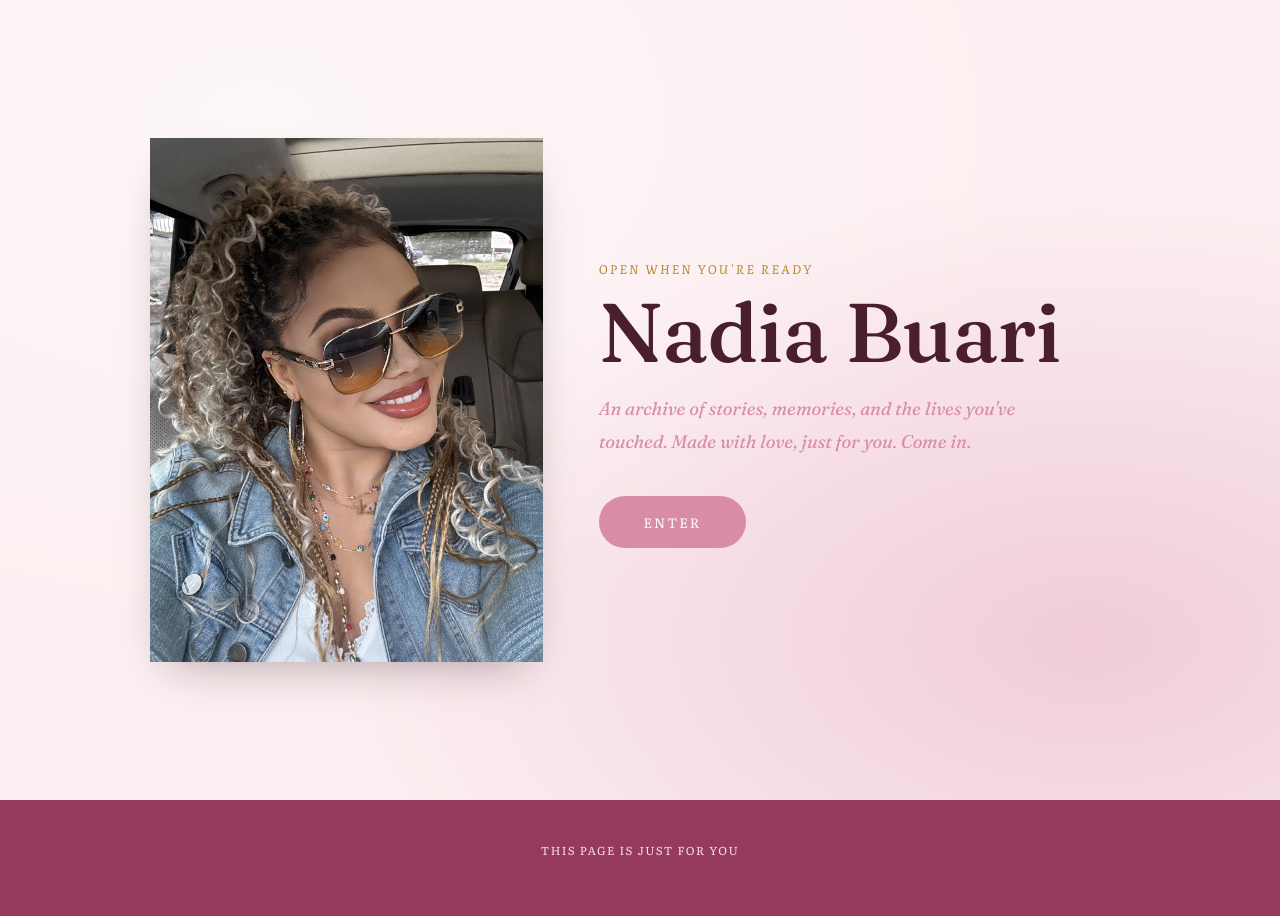
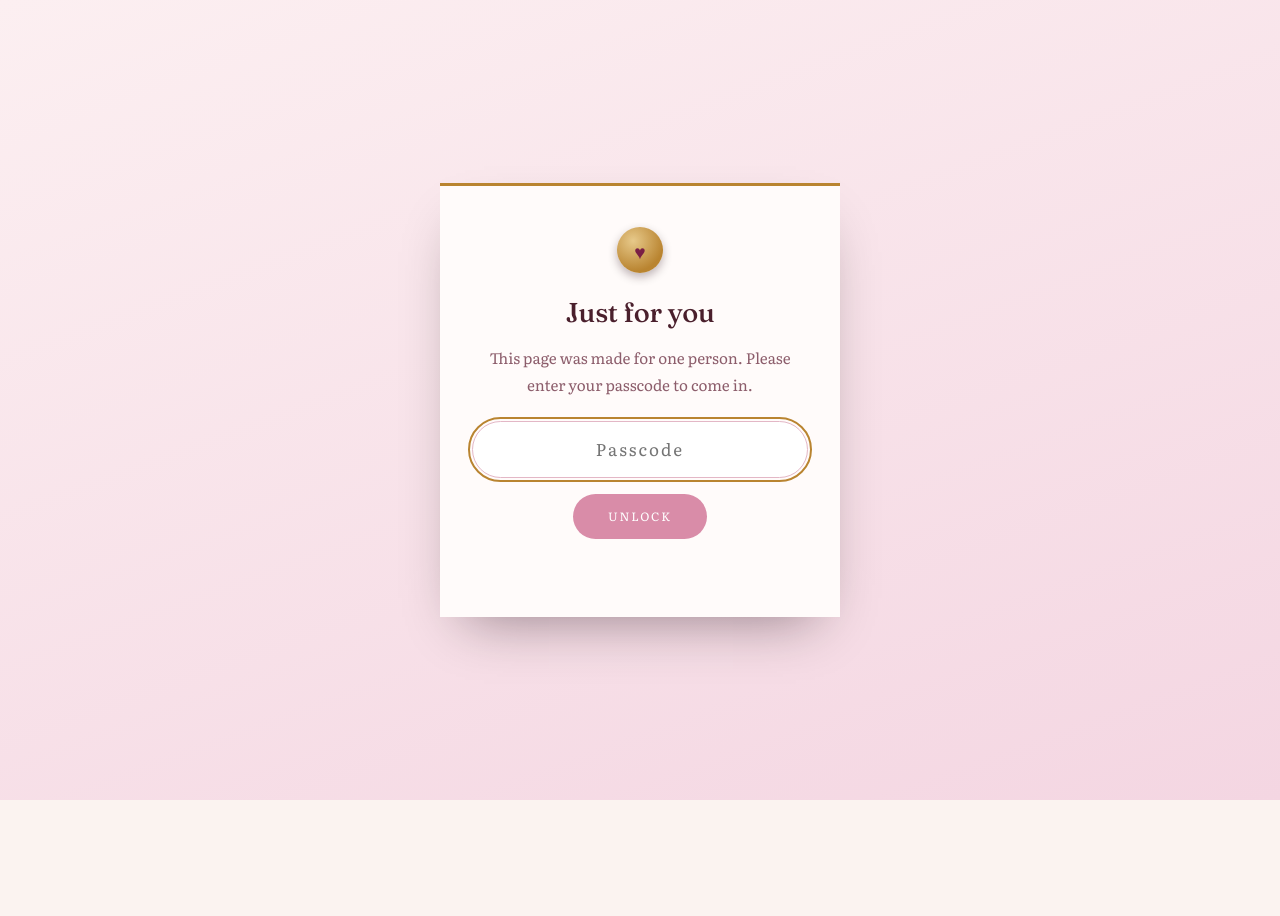
Before and after one commit to withloveNSB/withloveNSB, a plain HTML site: page index.html in a window 1280 px wide. After the commit the page ends 800 px from the top, so only its background shows below. Drawn offline with Linux system fonts and the light colour scheme.

Commit message:
Add files via upload

```diff
--- a/index.html
+++ b/index.html
@@ -8,7 +8,19 @@
 <link href="https://fonts.googleapis.com/css2?family=Caveat:wght@500;600&family=Courier+Prime:ital@1&family=Fraunces:ital,opsz,wght@0,9..144,300;0,9..144,400;0,9..144,500;0,9..144,600;1,9..144,400;1,9..144,500&family=Literata:ital,opsz,wght@0,7..72,400;0,7..72,500;1,7..72,400&display=swap" rel="stylesheet">
 <link rel="stylesheet" href="css/style.css">
 </head>
-<body class="locked">
+<body class="locked passlocked">
+
+<div class="pass-gate" id="passGate" role="dialog" aria-label="Enter passcode">
+  <form class="pass-card" id="passForm" autocomplete="off">
+    <div class="pass-seal">&#9829;</div>
+    <h2>Just for you</h2>
+    <p>This page was made for one person. Please enter your passcode to come in.</p>
+    <input type="password" id="passInput" placeholder="Passcode" aria-label="Passcode" autocomplete="off" autocapitalize="off" spellcheck="false">
+    <button type="submit" class="pass-btn">Unlock</button>
+    <div class="pass-error" id="passError" aria-live="polite"></div>
+  </form>
+</div>
+
 
 <div class="mobile-chapter" id="mobileChapter">Cover</div>
 
```
